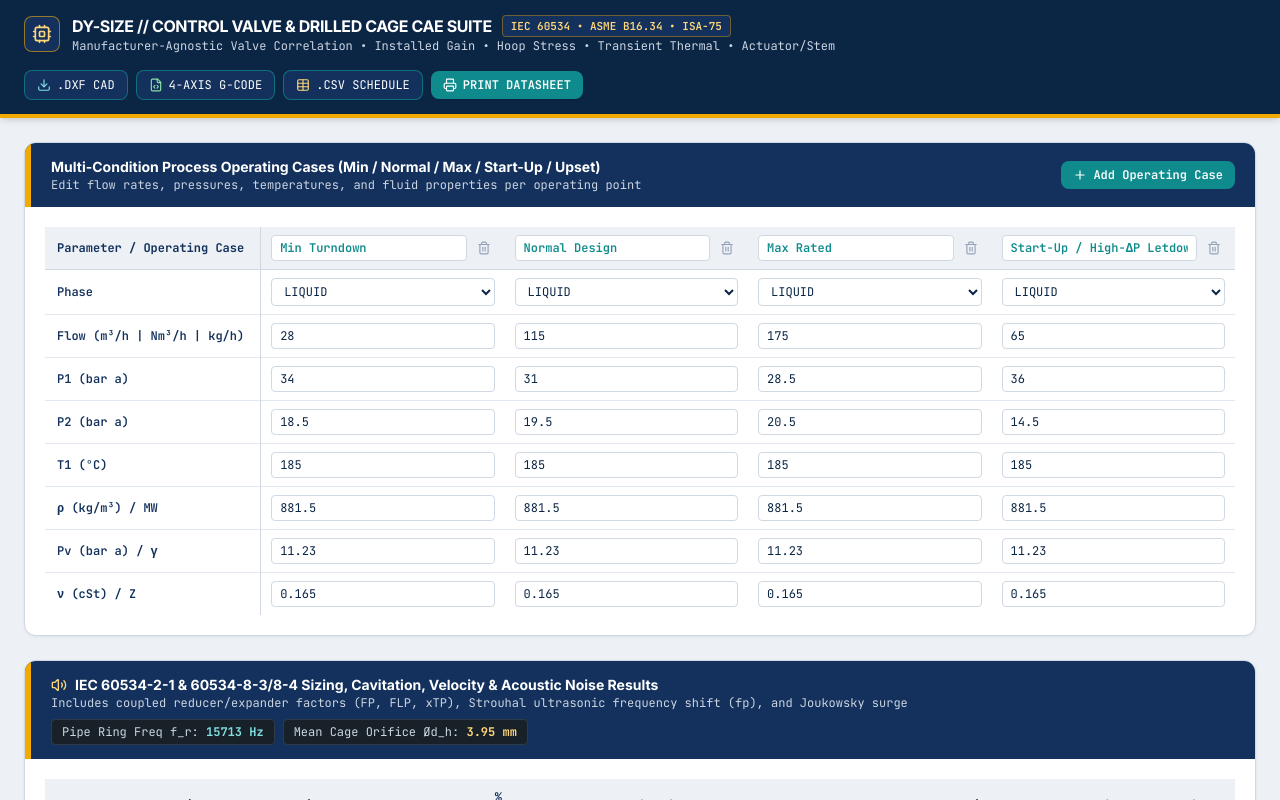
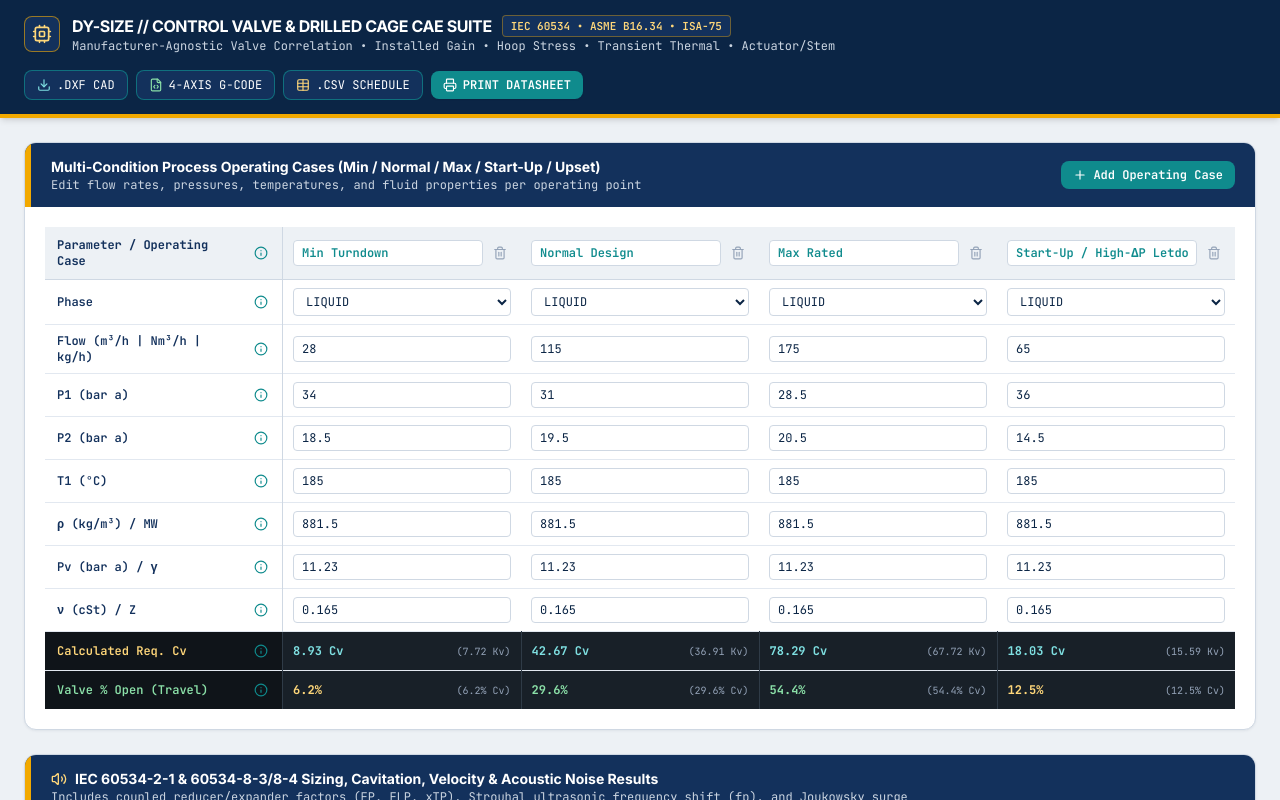
Before and after one commit to davidyoungrs/DY-CV-SizinG, a React (Vite) app: page / in a window 1280 px wide. Shown: the top 800 px of the page. Built offline with nearby package versions, Linux system fonts and the light colour scheme.

Commit message:
feat(ui): add tooltips and telemetry calculation rows to operating cases table

```diff
--- a/src/App.tsx
+++ b/src/App.tsx
@@ -18,6 +18,7 @@ import {
   Gauge,
   Volume2,
   Wrench,
+  Info,
 } from 'lucide-react';
 
 import {
@@ -689,14 +690,41 @@ export default function App() {
               </div>
 
               <div className="p-5 overflow-x-auto">
+                {(() => {
+                  const renderParamLabel = (label: string, infoText: string) => (
+                    <div className="flex items-center justify-between gap-2">
+                      <span>{label}</span>
+                      <span className="relative group inline-flex items-center shrink-0">
+                        <button
+                          type="button"
+                          title={infoText}
+                          aria-label={`${label}: ${infoText}`}
+                          className="p-0.5 rounded-full text-[#0f8b8d] hover:bg-[#0f8b8d]/15 focus:outline-none focus:ring-1 focus:ring-[#0f8b8d] transition"
+                        >
+                          <Info className="w-3.5 h-3.5" />
+                        </button>
+                        <span
+                          role="tooltip"
+                          className="hidden group-hover:block group-focus-within:block absolute left-0 top-full mt-1.5 z-40 w-64 p-2.5 rounded-lg bg-[#0f1419] text-slate-200 border border-[#2f3b47] shadow-xl text-[11px] font-sans font-normal leading-snug whitespace-normal pointer-events-none"
+                        >
+                          {infoText}
+                        </span>
+                      </span>
+                    </div>
+                  );
+
+                  return (
                     <table className="w-full text-left border-collapse text-xs font-mono">
                       <thead>
                         <tr className="border-b border-[#cfd8e3] text-[#13315c] bg-[#edf1f5]">
-                      <th className="py-2.5 px-3 sticky left-0 z-10 bg-[#edf1f5] min-w-[210px] border-r border-[#cfd8e3]">
-                        Parameter / Operating Case
+                          <th className="py-2.5 px-3 sticky left-0 z-20 bg-[#edf1f5] min-w-[230px] border-r border-[#cfd8e3]">
+                            {renderParamLabel(
+                              'Parameter / Operating Case',
+                              'Each column represents a process operating condition (e.g. Min, Normal, Max, Start-Up, Upset). Edit the case name or remove extra cases.'
+                            )}
                           </th>
                           {operatingCases.map((c, idx) => (
-                        <th key={c.id} className="py-2 px-2.5 min-w-[140px]">
+                            <th key={c.id} className="py-2 px-2.5 min-w-[145px]">
                               <div className="flex items-center gap-1.5">
                                 <input
                                   type="text"
@@ -727,8 +755,11 @@ export default function App() {
                       </thead>
                       <tbody className="divide-y divide-[#e2e8f0]">
                         <tr className="hover:bg-[#f8fafc]">
-                      <th className="py-2 px-3 font-semibold text-[#13315c] sticky left-0 bg-white border-r border-[#cfd8e3]">
-                        Phase
+                          <th className="py-2 px-3 font-semibold text-[#13315c] sticky left-0 z-10 bg-white border-r border-[#cfd8e3]">
+                            {renderParamLabel(
+                              'Phase',
+                              'Fluid state at the valve inlet: LIQUID (incompressible IEC 60534-2-1), GAS (compressible), or STEAM (vapor).'
+                            )}
                           </th>
                           {operatingCases.map((c, idx) => (
                             <td key={c.id} className="py-2 px-2.5">
@@ -750,8 +781,11 @@ export default function App() {
                         </tr>
 
                         <tr className="hover:bg-[#f8fafc]">
-                      <th className="py-2 px-3 font-semibold text-[#13315c] sticky left-0 bg-white border-r border-[#cfd8e3]">
-                        Flow (m³/h | Nm³/h | kg/h)
+                          <th className="py-2 px-3 font-semibold text-[#13315c] sticky left-0 z-10 bg-white border-r border-[#cfd8e3]">
+                            {renderParamLabel(
+                              'Flow (m³/h | Nm³/h | kg/h)',
+                              'Process flow rate: volumetric flow in m³/h for Liquid, standard volumetric flow in Nm³/h for Gas, or mass flow in kg/h for Steam.'
+                            )}
                           </th>
                           {operatingCases.map((c, idx) => (
                             <td key={c.id} className="py-2 px-2.5">
@@ -771,8 +805,11 @@ export default function App() {
                         </tr>
 
                         <tr className="hover:bg-[#f8fafc]">
-                      <th className="py-2 px-3 font-semibold text-[#13315c] sticky left-0 bg-white border-r border-[#cfd8e3]">
-                        P1 (bar a)
+                          <th className="py-2 px-3 font-semibold text-[#13315c] sticky left-0 z-10 bg-white border-r border-[#cfd8e3]">
+                            {renderParamLabel(
+                              'P1 (bar a)',
+                              'Upstream absolute inlet pressure at the valve inlet flange in bar(a). Used to compute ΔP, choked pressure drop, and gas expansion factor Y.'
+                            )}
                           </th>
                           {operatingCases.map((c, idx) => (
                             <td key={c.id} className="py-2 px-2.5">
@@ -792,8 +829,11 @@ export default function App() {
                         </tr>
 
                         <tr className="hover:bg-[#f8fafc]">
-                      <th className="py-2 px-3 font-semibold text-[#13315c] sticky left-0 bg-white border-r border-[#cfd8e3]">
-                        P2 (bar a)
+                          <th className="py-2 px-3 font-semibold text-[#13315c] sticky left-0 z-10 bg-white border-r border-[#cfd8e3]">
+                            {renderParamLabel(
+                              'P2 (bar a)',
+                              'Downstream absolute outlet pressure at the valve outlet flange in bar(a). ΔP = P1 − P2; also drives cavitation index σ and flashing checks.'
+                            )}
                           </th>
                           {operatingCases.map((c, idx) => (
                             <td key={c.id} className="py-2 px-2.5">
@@ -813,8 +853,11 @@ export default function App() {
                         </tr>
 
                         <tr className="hover:bg-[#f8fafc]">
-                      <th className="py-2 px-3 font-semibold text-[#13315c] sticky left-0 bg-white border-r border-[#cfd8e3]">
-                        T1 (°C)
+                          <th className="py-2 px-3 font-semibold text-[#13315c] sticky left-0 z-10 bg-white border-r border-[#cfd8e3]">
+                            {renderParamLabel(
+                              'T1 (°C)',
+                              'Upstream flowing fluid temperature in °C. Used for ASME B16.34 pressure-temperature rating, gas density, sonic velocity, and thermal expansion.'
+                            )}
                           </th>
                           {operatingCases.map((c, idx) => (
                             <td key={c.id} className="py-2 px-2.5">
@@ -834,8 +877,11 @@ export default function App() {
                         </tr>
 
                         <tr className="hover:bg-[#f8fafc]">
-                      <th className="py-2 px-3 font-semibold text-[#13315c] sticky left-0 bg-white border-r border-[#cfd8e3]">
-                        ρ (kg/m³) / MW
+                          <th className="py-2 px-3 font-semibold text-[#13315c] sticky left-0 z-10 bg-white border-r border-[#cfd8e3]">
+                            {renderParamLabel(
+                              'ρ (kg/m³) / MW',
+                              'For Liquid: flowing density ρ in kg/m³. For Gas/Steam: molecular weight MW in kg/kmol.'
+                            )}
                           </th>
                           {operatingCases.map((c, idx) => (
                             <td key={c.id} className="py-2 px-2.5">
@@ -871,8 +917,11 @@ export default function App() {
                         </tr>
 
                         <tr className="hover:bg-[#f8fafc]">
-                      <th className="py-2 px-3 font-semibold text-[#13315c] sticky left-0 bg-white border-r border-[#cfd8e3]">
-                        Pv (bar a) / γ
+                          <th className="py-2 px-3 font-semibold text-[#13315c] sticky left-0 z-10 bg-white border-r border-[#cfd8e3]">
+                            {renderParamLabel(
+                              'Pv (bar a) / γ',
+                              'For Liquid: fluid vapor pressure Pv in bar(a) at T1 (governs choked ΔP and cavitation/flashing). For Gas/Steam: specific heat ratio γ = Cp/Cv.'
+                            )}
                           </th>
                           {operatingCases.map((c, idx) => (
                             <td key={c.id} className="py-2 px-2.5">
@@ -908,8 +957,11 @@ export default function App() {
                         </tr>
 
                         <tr className="hover:bg-[#f8fafc]">
-                      <th className="py-2 px-3 font-semibold text-[#13315c] sticky left-0 bg-white border-r border-[#cfd8e3]">
-                        ν (cSt) / Z
+                          <th className="py-2 px-3 font-semibold text-[#13315c] sticky left-0 z-10 bg-white border-r border-[#cfd8e3]">
+                            {renderParamLabel(
+                              'ν (cSt) / Z',
+                              'For Liquid: kinematic viscosity ν in cSt (used for IEC 60534-2-1 Reynolds correction F_R). For Gas/Steam: compressibility factor Z.'
+                            )}
                           </th>
                           {operatingCases.map((c, idx) => (
                             <td key={c.id} className="py-2 px-2.5">
@@ -943,8 +995,81 @@ export default function App() {
                             </td>
                           ))}
                         </tr>
+
+                        {/* LIVE CALCULATED OUTPUT ROWS (DARK INSTRUMENT TELEMETRY) */}
+                        <tr className="bg-[#0f1419] text-slate-200 border-t-2 border-[#2f3b47]">
+                          <th className="py-2.5 px-3 font-semibold text-[#ffd77a] sticky left-0 z-10 bg-[#0f1419] border-r border-[#2f3b47]">
+                            {renderParamLabel(
+                              'Calculated Req. Cv',
+                              'Required IEC 60534-2-1 flow coefficient (Cv / Kv) for this operating condition, auto-recalculated when valve size, piping, or trim changes.'
+                            )}
+                          </th>
+                          {operatingCases.map((c) => {
+                            const res = caseResults.find((r) => r.id === c.id);
+                            return (
+                              <td
+                                key={c.id}
+                                className="py-2.5 px-2.5 bg-[#182028] border-l border-[#2f3b47]"
+                              >
+                                {res ? (
+                                  <div className="flex items-baseline justify-between gap-1">
+                                    <span className="font-bold text-[#7fe0e2]">
+                                      {res.requiredCv} Cv
+                                    </span>
+                                    <span className="text-[10px] text-slate-400">
+                                      ({res.requiredKv} Kv)
+                                    </span>
+                                  </div>
+                                ) : (
+                                  <span className="text-slate-500">—</span>
+                                )}
+                              </td>
+                            );
+                          })}
+                        </tr>
+
+                        <tr className="bg-[#0f1419] text-slate-200 border-t border-[#2f3b47]">
+                          <th className="py-2.5 px-3 font-semibold text-[#8be0a8] sticky left-0 z-10 bg-[#0f1419] border-r border-[#2f3b47]">
+                            {renderParamLabel(
+                              'Valve % Open (Travel)',
+                              'Predicted valve plug travel (% open) based on the active valve size, rated Cv, trim style, and flow characteristic curve.'
+                            )}
+                          </th>
+                          {operatingCases.map((c) => {
+                            const res = caseResults.find((r) => r.id === c.id);
+                            const travel = res?.estimatedTravelPct ?? 0;
+                            const travelColor = !res
+                              ? 'text-slate-500'
+                              : travel >= 99 || res.percentOfRatedCv > 90
+                              ? 'text-[#ff8a80]'
+                              : travel < 15 || travel > 85
+                              ? 'text-[#ffd77a]'
+                              : 'text-[#8be0a8]';
+                            return (
+                              <td
+                                key={c.id}
+                                className="py-2.5 px-2.5 bg-[#182028] border-l border-[#2f3b47]"
+                              >
+                                {res ? (
+                                  <div className="flex items-baseline justify-between gap-1">
+                                    <span className={`font-bold ${travelColor}`}>
+                                      {res.estimatedTravelPct}%
+                                    </span>
+                                    <span className="text-[10px] text-slate-400">
+                                      ({res.percentOfRatedCv}% Cv)
+                                    </span>
+                                  </div>
+                                ) : (
+                                  <span className="text-slate-500">—</span>
+                                )}
+                              </td>
+                            );
+                          })}
+                        </tr>
                       </tbody>
                     </table>
+                  );
+                })()}
               </div>
             </div>
 
```
Lines whose indentation alone changed are shown as unchanged.
